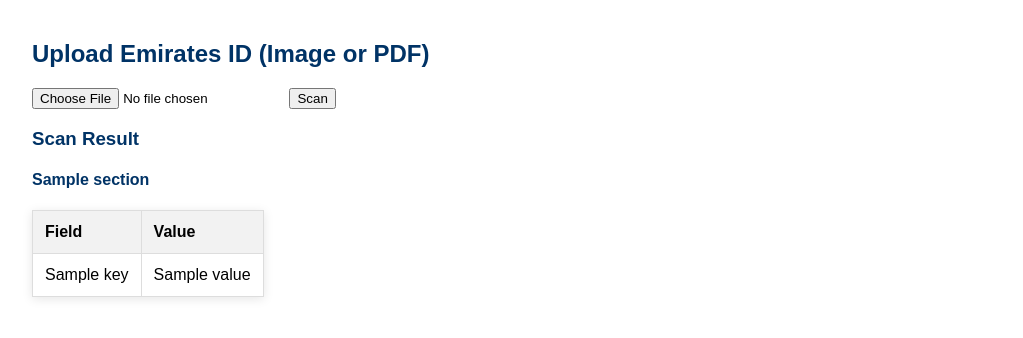
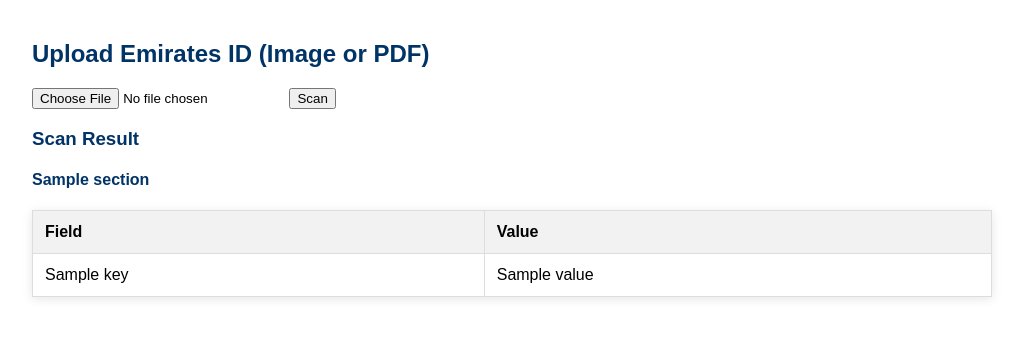
Before and after one commit to jayantkodwani/EmiratesID, a Flask app: template templates/index.html in a window 1280 px wide. Shown: the top 338 px of the page, without its empty margins (8-1031 px from the left). Run offline with Flask 3, Linux system fonts and the light colour scheme; the template is opened without the code that fills it: most values are stand-ins (such as "Sample title", 1, 10 or a date in 2020).

Commit message:
Update index.html

```diff
--- a/templates/index.html
+++ b/templates/index.html
@@ -13,7 +13,7 @@
         }
         table {
             border-collapse: collapse;
-            width: 80%%;
+            width: 80%;
             margin-bottom: 30px;
             box-shadow: 0 2px 10px rgba(0,0,0,0.1);
         }
```
